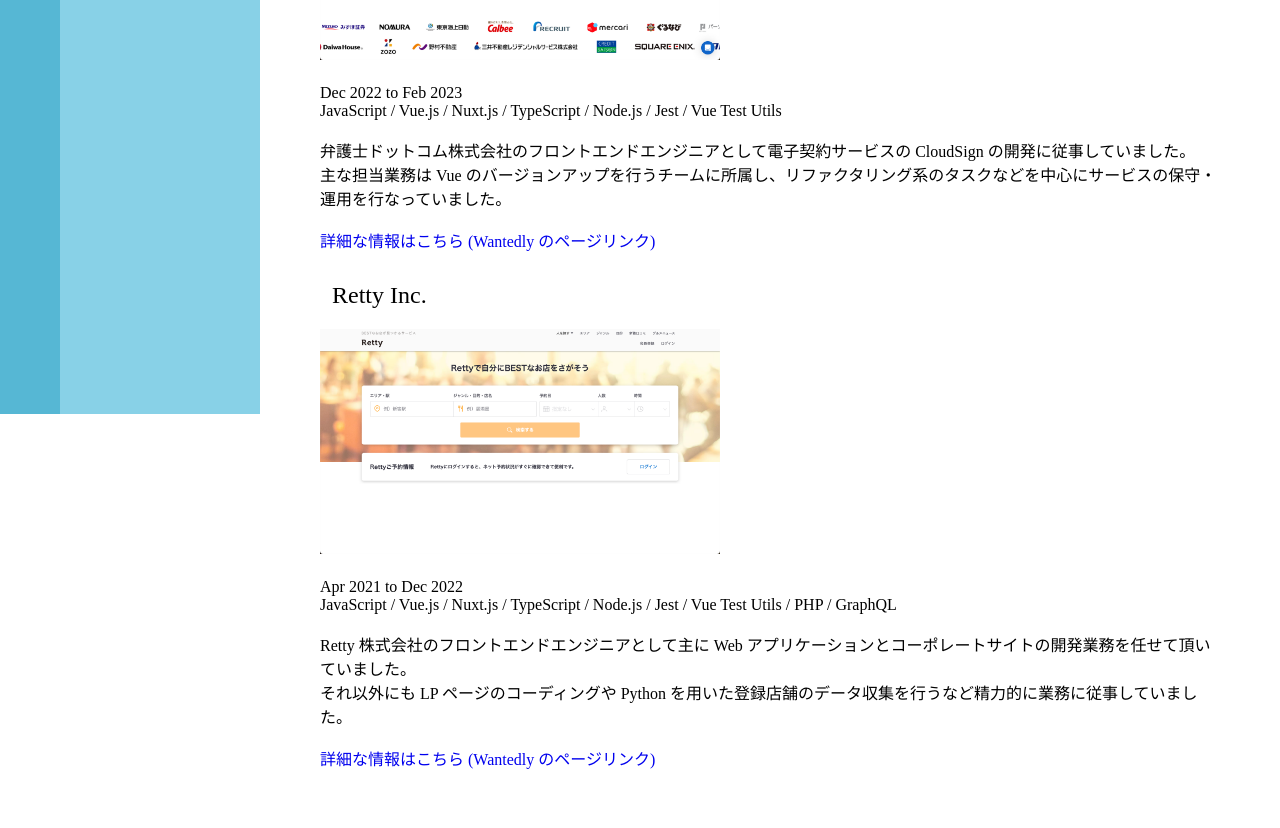
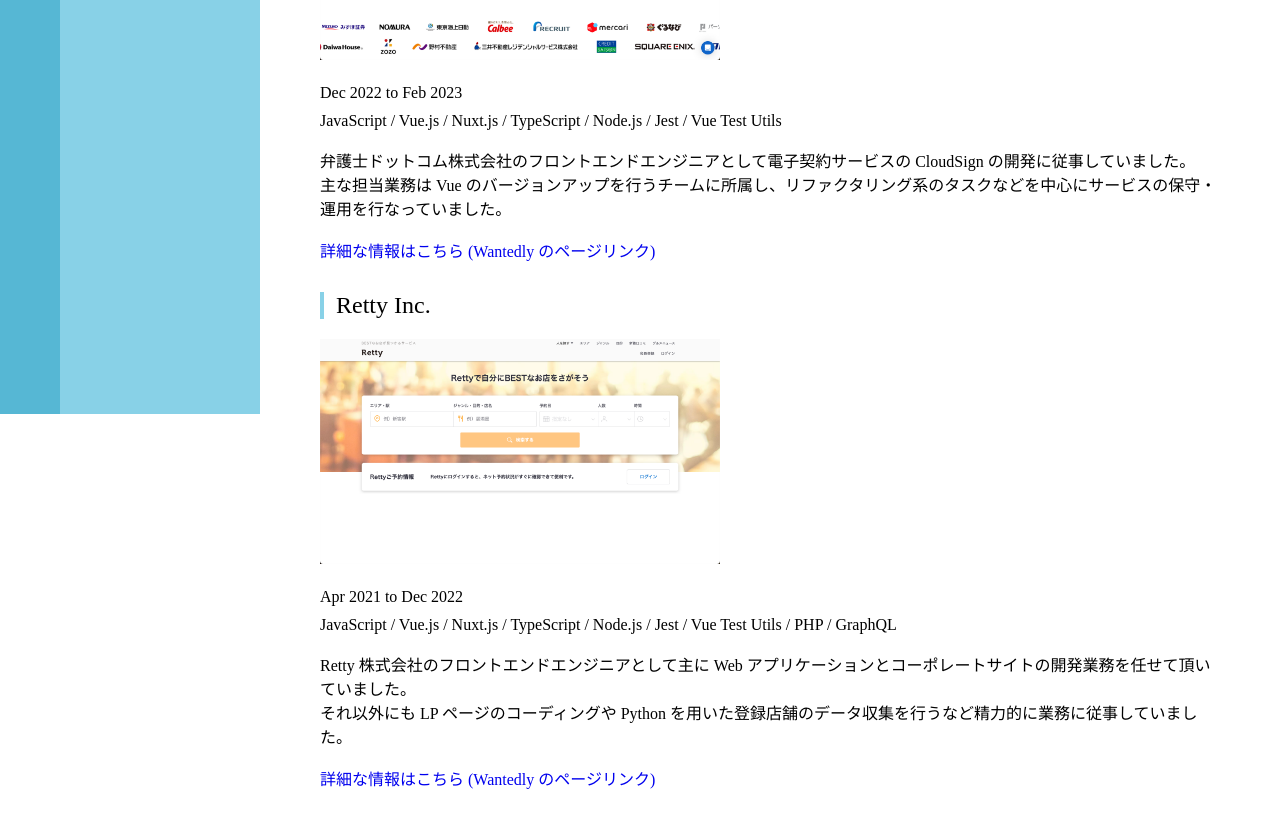
Before and after one commit to chisaki66/portfolio, a Nuxt app: page /career in a window 1280 px wide. Shown: the part 386-1214 px from the top of the page. Built offline with nearby package versions, Linux system fonts and the light colour scheme.

Commit message:
some fix

```diff
--- a/pages/career.vue
+++ b/pages/career.vue
@@ -2,13 +2,12 @@
   <div class="main">
     <h1 class="title">Career</h1>
     <div class="body">
-      <div>
       <div class="body__block">
         <div class="body__subtitle">弁護士ドットコム株式会社</div>
         <img class="body__site-img" src="./images/cloudsign.png" alt="">
         <div class="body__text">
           <p>Dec 2022 to Feb 2023</p>
-            <p>JavaScript / Vue.js / Nuxt.js / TypeScript / Node.js / Jest / Vue Test Utils</p>
+          <p class="body__text-skilled">JavaScript / Vue.js / Nuxt.js / TypeScript / Node.js / Jest / Vue Test Utils</p>
           <br>
           <p>弁護士ドットコム株式会社のフロントエンドエンジニアとして電子契約サービスの CloudSign の開発に従事していました。<br>主な担当業務は Vue のバージョンアップを行うチームに所属し、リファクタリング系のタスクなどを中心にサービスの保守・運用を行なっていました。</p>
           <br>
@@ -20,7 +19,7 @@
         <img class="body__site-img" src="./images/retty.png" alt="">
         <div class="body__text">
           <p>Apr 2021 to Dec 2022</p>
-            <p>JavaScript / Vue.js / Nuxt.js / TypeScript / Node.js / Jest / Vue Test Utils / PHP / GraphQL</p>
+          <p class="body__text-skilled">JavaScript / Vue.js / Nuxt.js / TypeScript / Node.js / Jest / Vue Test Utils / PHP / GraphQL</p>
           <br>
           <p>Retty 株式会社のフロントエンドエンジニアとして主に Web アプリケーションとコーポレートサイトの開発業務を任せて頂いていました。<br>それ以外にも LP ページのコーディングや Python を用いた登録店舗のデータ収集を行うなど精力的に業務に従事していました。</p>
           <br>
@@ -29,10 +28,9 @@
       </div>
     </div>
   </div>
-  </div>
 </template>
 
-<style lang="scss">
+<style lang="scss" scoped>
 .main {
   width: 100%;
   height: 100vh;
@@ -55,7 +53,7 @@
 
   &__subtitle {
     padding-left: 0.5em;
-    border-left: solid px #88d1e7;
+    border-left: solid 4px #88d1e7;
     font-size: 24px;
   }
 
@@ -71,5 +69,9 @@
       text-decoration: none;
     }
   }
+
+  &__text-skilled {
+    margin-top: 10px;
+  }
 }
 </style>
--- a/pages/index.vue
+++ b/pages/index.vue
@@ -35,7 +35,7 @@
   </div>
 </template>
 
-<style lang="scss">
+<style lang="scss" scoped>
 .main {
   width: 100%;
   height: 100vh;
@@ -78,6 +78,7 @@
   &__subtitle {
     padding-left: 0.5em;
     border-left: solid 4px #88d1e7;
+    font-size: 20px;
   }
 }
 </style>
```
Lines whose indentation alone changed are shown as unchanged.
